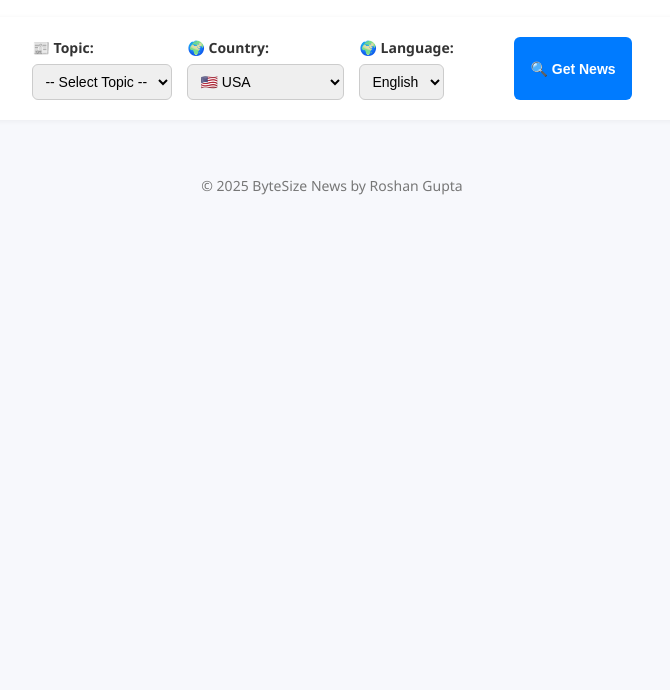
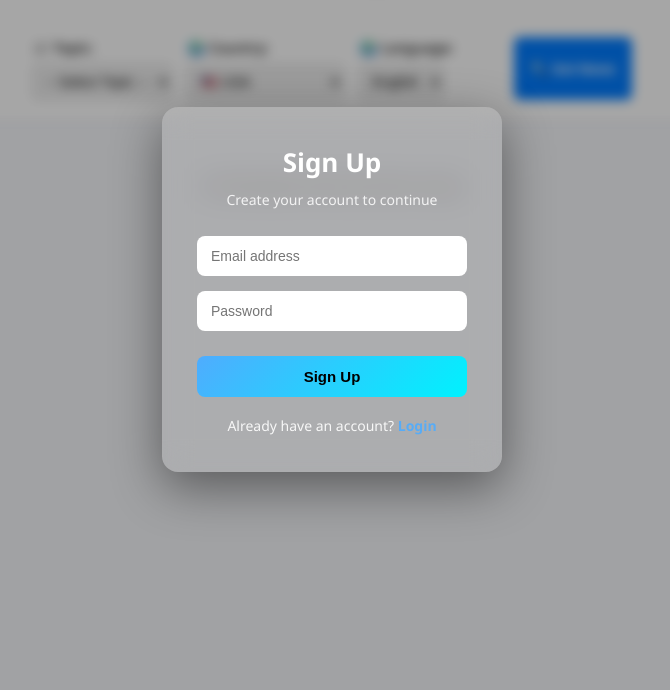
Before and after one commit to roshan-980/Byte-Size-news, a website: page frontend/index.html in a window 1280 px wide. Shown: the part 110-800 px from the top of the page, without its empty margins (308-978 px from the left). Drawn offline with Linux system fonts and the light colour scheme; no server answers.

Commit message:
added login/signup form just forget to push the frontend

```diff
--- a/frontend/index.html
+++ b/frontend/index.html
@@ -7,6 +7,32 @@
   <link rel="stylesheet" href="style.css" />
 </head>
 <body>
+<!-- Signup / Login Modal -->
+<div class="auth-modal" id="authModal">
+  <div class="auth-box">
+
+    <h2 id="formTitle">Sign Up</h2>
+    <p class="form-subtitle" id="formSubtitle">
+      Create your account to continue
+    </p>
+
+    <form id="authForm">
+      <input type="email" placeholder="Email address" required>
+      <input type="password" placeholder="Password" required>
+      <button type="submit">Sign Up</button>
+    </form>
+
+    <!-- TOGGLE TEXT -->
+    <p class="toggle-text">
+      Already have an account?
+      <span onclick="toggleForm()">Login</span>
+    </p>
+
+  </div>
+</div>
+
+
+<div id="newsContainer">
   <header>
     <h1>🗞️ ByteSize News</h1>
     <p>Smart, Summarized & Spoken News</p>
@@ -63,6 +89,7 @@
     <p>© 2025 ByteSize News by Roshan Gupta</p>
   </footer>
 
+  </div>
   <script src="script.js" defer></script>
 </body>
 </html>
--- a/frontend/script.js
+++ b/frontend/script.js
@@ -1,4 +1,70 @@
-console.log("Script loaded successfully");
+console.log("Script loaded");
+
+const news = document.getElementById("newsContainer");
+const modal = document.getElementById("authModal");
+const form = document.getElementById("authForm");
+const title = document.getElementById("formTitle");
+const subtitle = document.getElementById("formSubtitle");
+const button = form.querySelector("button");
+const toggleText = document.querySelector(".toggle-text");
+
+let isLogin = false; // false = signup, true = login
+
+// Blur background on load
+window.addEventListener("load", () => {
+  news.classList.add("blur-bg");
+  modal.style.display = "flex";
+});
+
+// Toggle Login / Signup
+function toggleForm() {
+  isLogin = !isLogin;
+
+  if (isLogin) {
+    title.innerText = "Login";
+    subtitle.innerText = "Welcome back! Please login";
+    button.innerText = "Login";
+    toggleText.innerHTML = `New here? <span onclick="toggleForm()">Create account</span>`;
+  } else {
+    title.innerText = "Sign Up";
+    subtitle.innerText = "Create your account to continue";
+    button.innerText = "Sign Up";
+    toggleText.innerHTML = `Already have an account? <span onclick="toggleForm()">Login</span>`;
+  }
+}
+
+// Form submit
+form.addEventListener("submit", async (e) => {
+  e.preventDefault();
+
+  const email = form.querySelector('input[type="email"]').value.trim();
+  const password = form.querySelector('input[type="password"]').value.trim();
+
+  if (!email || !password) {
+    alert("Please fill all fields");
+    return;
+  }
+
+  console.log(isLogin ? "LOGIN" : "SIGNUP", email, password);
+    const endpoint = isLogin ? "/auth/login" : "/auth/signup";
+    const response= await fetch(endpoint, {
+        method: "POST",
+        headers: {  "Content-Type": "application/json" },
+        body: JSON.stringify({ email, password })
+    } );
+    const result = await response.json();
+    if(response.ok){
+        alert(result.message);
+        // Close modal on success
+        modal.style.display = "none";
+        news.classList.remove("blur-bg");
+    }
+    else{
+        alert(result.message);
+    }
+});
+
+
 let voices = [];
 let langsarr = [];
 function loadVoices() {
--- a/frontend/style.css
+++ b/frontend/style.css
@@ -1,4 +1,100 @@
-/* Reset & Base Styles */
+/* Blur background */
+.blur-bg {
+  filter: blur(6px);
+  pointer-events: none;
+  user-select: none;
+}
+
+/* Modal wrapper */
+.auth-modal {
+  position: fixed;
+  inset: 0;
+  display: flex;
+  align-items: center;
+  justify-content: center;
+  background: rgba(0, 0, 0, 0.35);
+  z-index: 999;
+}
+
+/* Auth box */
+.auth-box {
+  background: rgba(255, 255, 255, 0.12);
+  backdrop-filter: blur(14px);
+  padding: 35px;
+  width: 340px;
+  border-radius: 16px;
+  color: #fff;
+  box-shadow: 0 15px 50px rgba(0, 0, 0, 0.45);
+  text-align: center;
+  animation: popIn 0.3s ease;
+}
+
+/* Title */
+.auth-box h2 {
+  margin-bottom: 5px;
+  font-size: 26px;
+}
+
+/* Subtitle */
+.form-subtitle {
+  font-size: 14px;
+  opacity: 0.85;
+  margin-bottom: 25px;
+}
+
+/* Inputs */
+.auth-box input {
+  width: 100%;
+  padding: 12px 14px;
+  margin-bottom: 15px;
+  border-radius: 8px;
+  border: none;
+  outline: none;
+  font-size: 14px;
+}
+
+/* Button */
+.auth-box button {
+  width: 100%;
+  padding: 12px;
+  background: linear-gradient(135deg, #4facfe, #00f2fe);
+  border: none;
+  border-radius: 8px;
+  font-size: 15px;
+  font-weight: bold;
+  cursor: pointer;
+  color: #000;
+  margin-top: 10px;
+}
+
+/* Toggle text */
+.toggle-text {
+  margin-top: 18px;
+  font-size: 14px;
+  opacity: 0.9;
+}
+
+.toggle-text span {
+  color: #4facfe;
+  cursor: pointer;
+  font-weight: bold;
+}
+
+/* Animation */
+@keyframes popIn {
+  from {
+    transform: scale(0.9);
+    opacity: 0;
+  }
+  to {
+    transform: scale(1);
+    opacity: 1;
+  }
+}
+
+
+/* General Styles */
+
 * {
   box-sizing: border-box;
   margin: 0;
```
Also changed, not shown: package.json (added, +7 -0 lines).
